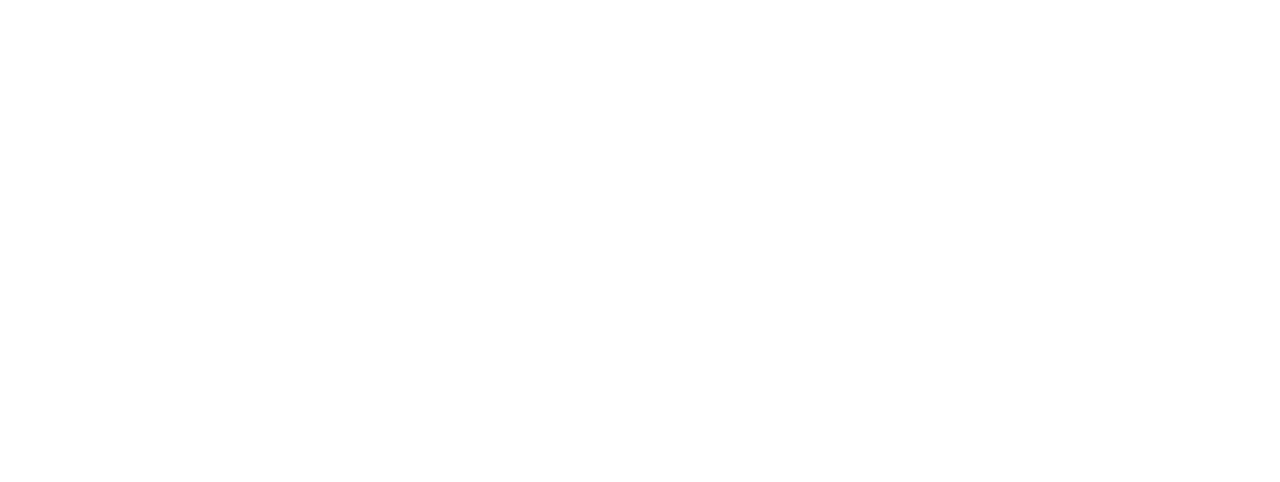
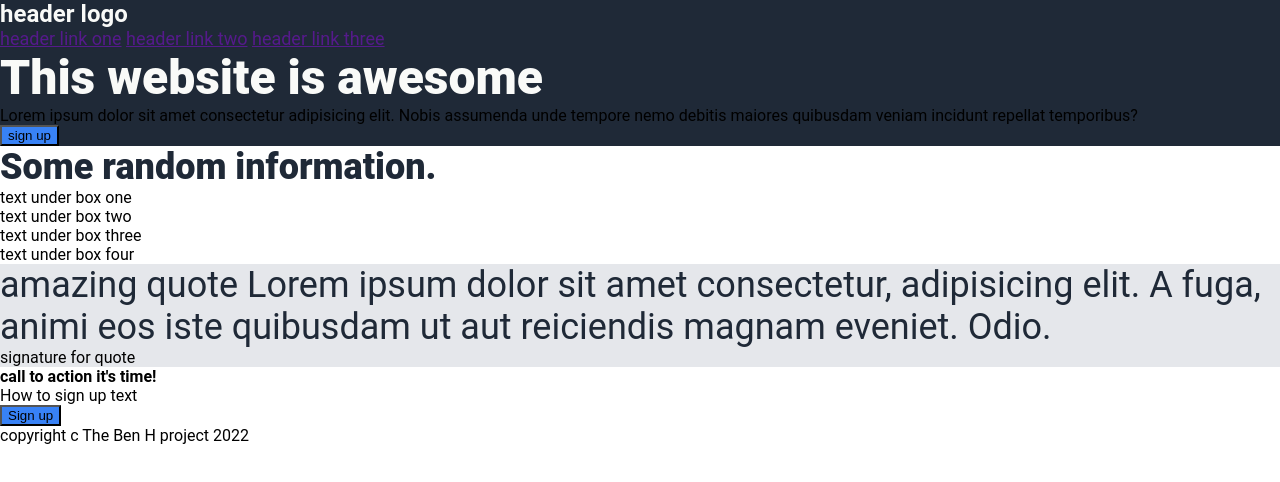
Before and after one commit to bensbread120/web-dev-landing, a plain HTML site: page index.html in a window 1280 px wide. Drawn offline with Linux system fonts and the light colour scheme.

Commit message:
Added basic content plus beginning of styling
Added basic filler content for page that will be altered at a later date. Added
pre-defined font styling, font colouring and background colouring to page. Added
beginning of main vertical flex items however having trouble actually getting the
content to fit the page.

```diff
--- a/index.html
+++ b/index.html
@@ -6,6 +6,41 @@
     <title>Web Development Landing Page</title>
   </head>
   <body>
-    <h1></h1>
+    <div class="header">
+    <h1>header logo</h1>
+      <div class="header-link">
+        <a href="">header link one</a>
+        <a href="">header link two</a>
+        <a href="">header link three</a>
+      </div>
+    </div>
+    <div class="page-content">
+      <div class="hero item">
+        <h2>This website is awesome</h2>
+        <p>Lorem ipsum dolor sit amet consectetur adipisicing elit. Nobis assumenda unde tempore nemo debitis maiores quibusdam veniam incidunt repellat temporibus?</p>
+        <button>sign up</button>
+
+        <img src="" alt="">
+      </div>
+      <div class="info item">
+        <h3>Some random information.</h3>
+
+        <p>text under box one</p>
+        <p>text under box two</p>
+        <p>text under box three</p>
+        <p>text under box four</p>
+      </div>
+      <div class="quote-box item">
+        <p class="quote">amazing quote Lorem ipsum dolor sit amet consectetur, adipisicing elit. A fuga, animi eos iste quibusdam ut aut reiciendis magnam eveniet. Odio.</p>
+        <p>signature for quote</p>
+      </div>
+      <div class="sign-up-box item">
+        <h4>call to action it's time!</h4>
+        <p>How to sign up text</p>
+
+        <button>Sign up</button>
+      </div>
+    </div>
+    <footer>copyright c The Ben H project 2022</footer>
   </body>
 </html>
--- a/stylesheets/styles.css
+++ b/stylesheets/styles.css
@@ -0,0 +1,75 @@
+/*General rules applied to whole page*/
+html {
+  font-family: Roboto, Helvetica, sans-serif;
+  box-sizing: border-box;
+}
+
+* {
+  margin: 0px 0px 0px 0px;
+}
+
+/*Font rules as stated by odin project assignment*/
+
+h1 {
+  font-size: 24px;
+  color: #F9FAF8;
+}
+
+h2 {
+  font-size: 48px;
+  font-weight: 800;
+  color: #F9FAF8;
+}
+
+h3 {
+  font-size: 36px;
+  font-weight: 800;
+  color: #1F2937;
+}
+
+.header-link {
+  font-size: 18px;
+  color: #E5E7EB;
+}
+
+.quote {
+  font-size: 36px;
+  font-style: light-italic;
+  color: #1F2937;
+}
+
+/*css for the main page contents*/
+
+.page-content {
+  display: flex;
+  flex-direction: column;
+  height: 100%;
+}
+
+.item {
+  flex: 1;
+}
+
+button {
+  background-color: #3882F6;
+}
+
+.header {
+  background-color: #1F2937;
+}
+
+.hero {
+  background-color: #1F2937;
+}
+
+.info {
+
+}
+
+.quote-box {
+  background-color: #E5E7EB;
+}
+
+.sign-up-box {
+
+}
```
